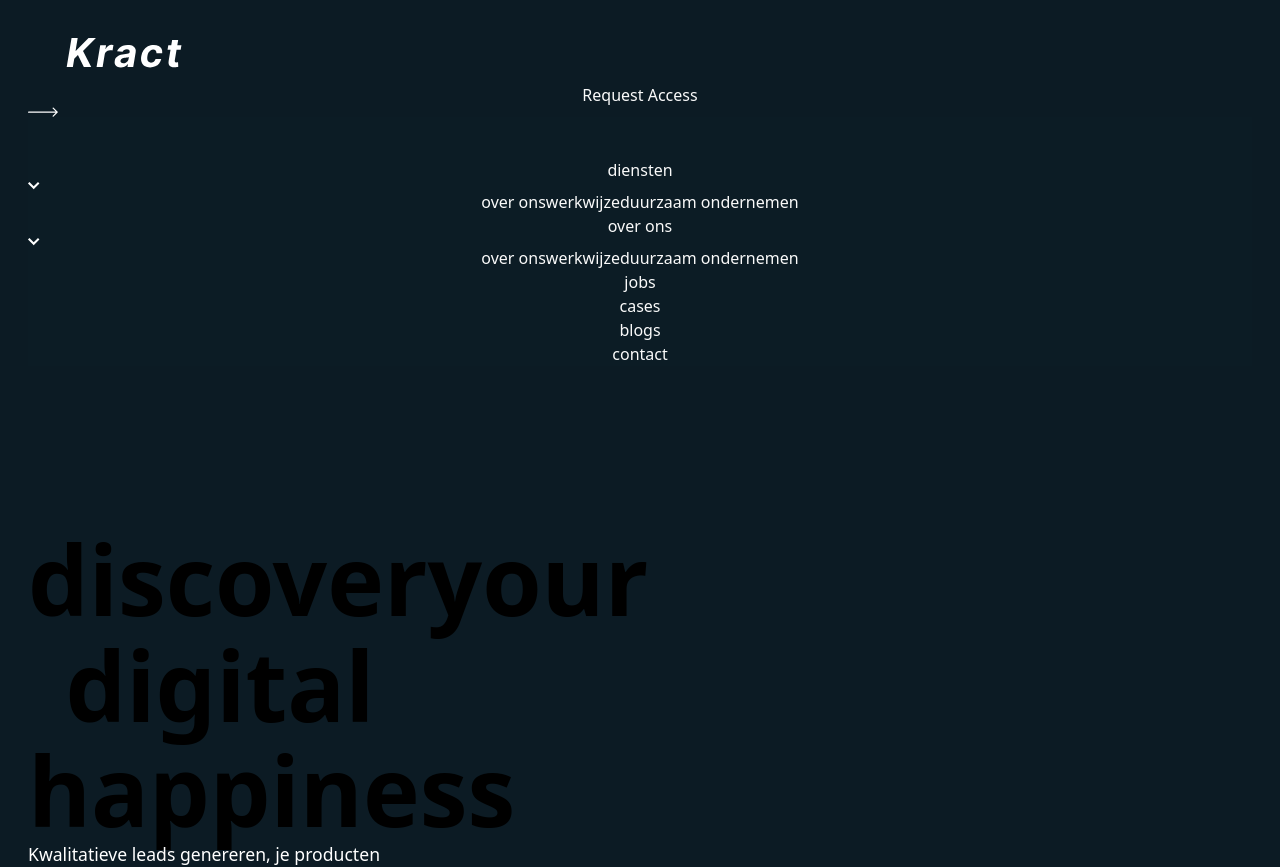
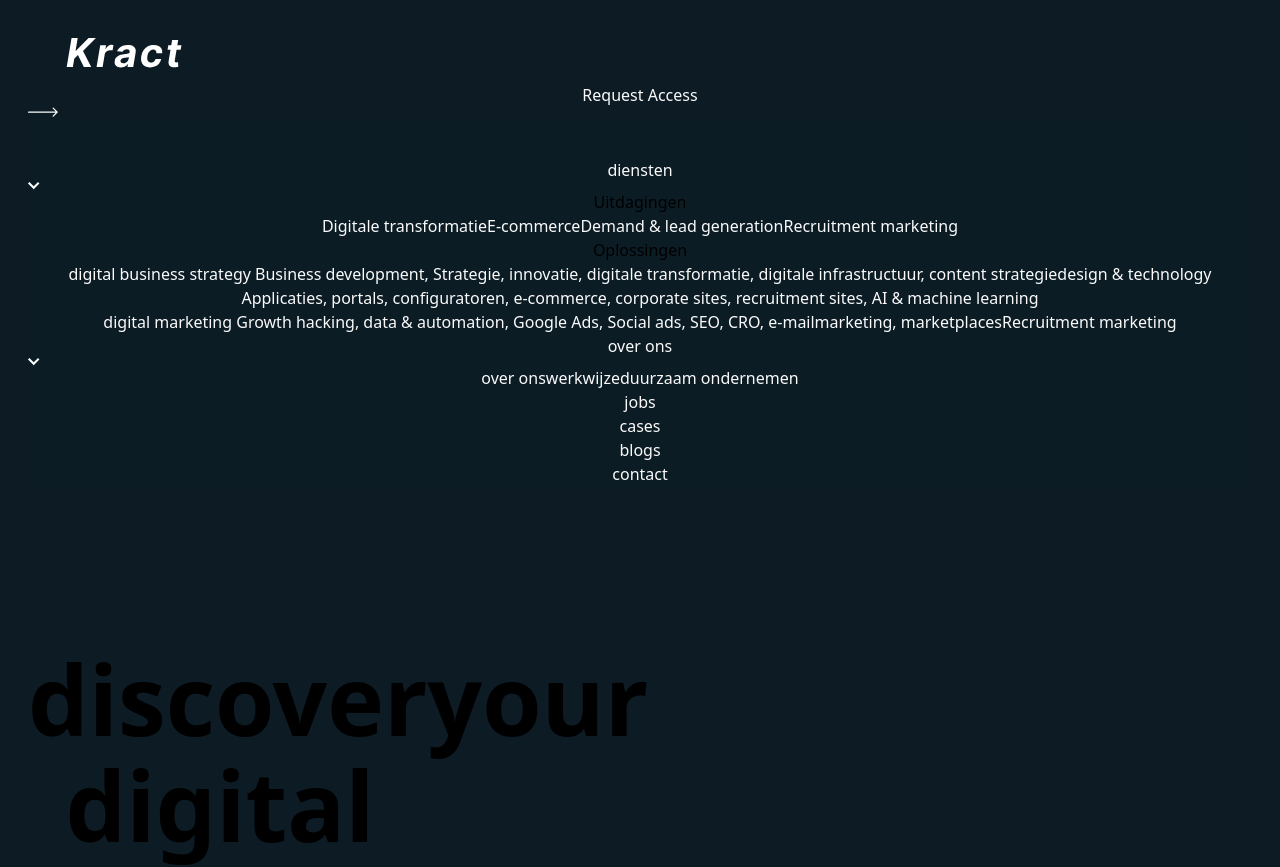
Before and after one commit to Akhras4/website-kracht, a React (Vite) app in the folder kracht/: page / in a window 1280 px wide. Shown: the top 867 px of the page. Built offline with nearby package versions, Linux system fonts and the light colour scheme.

Commit message:
finish all diensten pages

```diff
--- /dev/null
+++ b/kracht/src/components/header/nav.css
@@ -0,0 +1,99 @@
+.navbar {
+    display: none;
+    align-items: center;
+    padding: 12px;
+    background-color: #0c1c25;
+    border-radius: 56px;
+    pointer-events: auto;
+}
+
+.navbar.lg-flex {
+    display: flex;
+}
+
+.navbar .hover-background {
+    position: fixed;
+    padding: 8px 20px;
+    background-color: #1C313D;
+    border-radius: 50px;
+    transition: opacity 0.2s ease-in-out;
+    z-index: 0;
+    opacity: 0;
+    left: 858.203px;
+    top: 35.25px;
+    height: 41.25px;
+    width: 113.844px;
+}
+
+.navbar .menu-item {
+    padding: 8px 20px;
+    position: relative;
+    z-index: 10;
+}
+
+.navbar .menu-link {
+    display: flex;
+    align-items: center;
+    gap: 4px;
+    text-decoration: none;
+    color: white;
+}
+
+.navbar .menu-link svg {
+    margin-top: 4px;
+    width: 12px;
+    height: 8px;
+    transition: transform 0.3s;
+}
+
+.navbar .menu-item:hover svg {
+    transform: rotate(180deg);
+}
+
+.navbar .dropdown-content {
+    padding-top: 24px;
+    position: absolute;
+    top: 100%;
+    right: 33%;
+    min-width: 680px;
+    width: 800px;
+    pointer-events: none;
+    opacity: 0;
+    transition: transform 0.2s ease-out, opacity 0.2s ease-out;
+}
+
+.navbar .menu-item:hover .dropdown-content {
+    pointer-events: auto;
+    opacity: 1;
+    transform: translateY(0);
+}
+
+.navbar .dropdown {
+    display: flex;
+    background-color: #1C313D;
+    padding: 20px;
+    border-radius: 20px;
+    transform: translateY(-15%);
+    opacity: 0;
+    transition: transform 0.2s ease-out, opacity 0.2s ease-out;
+}
+
+.navbar .menu-item:hover .dropdown {
+    transform: translateY(0);
+    opacity: 1;
+}
+
+.navbar .dropdown h1 {
+    color: white;
+}
+
+.navbar .dropdown a {
+    display: inline-block;
+    padding: 8px 20px;
+    border-radius: 50px;
+    font-size: 16px;
+    font-weight: 500;
+    color: white;
+    text-decoration: none;
+    margin-bottom: 10px;
+}
--- a/kracht/src/components/header/navbar.tsx
+++ b/kracht/src/components/header/navbar.tsx
@@ -1,4 +1,5 @@
 import React from "react";
+import './nav.css'
 
 const Navbar:React.FC= () => {
   return (
@@ -10,7 +11,8 @@ const Navbar:React.FC= () => {
         slide-hover-background="1"
         className="fixed py-2 px-5 bg-[#1C313D] rounded-full duration-200 ease-in-out z-0"
         style={{ opacity: 0, left: "858.203px", top: "35.25px", height: "41.25px", width: "113.844px" }}
-      ></div>
+      >
+      </div>
       <div slide-hover="1"  className=" group py-2 px-5 relative z-10">
         <a
           href="/diensten/social-content/"
@@ -34,40 +36,91 @@ const Navbar:React.FC= () => {
             ></path>
           </svg>
         </a>
-        <div className=" pt-6 absolute top-full left-0 min-w-[280px] h-fit pointer-events-none group-hover:pointer-events-auto">
-          <div className="bg-[#1C313D] p-5 bg-dark rounded-[20px] -translate-y-[15%] opacity-0 group-hover:translate-y-0 group-hover:opacity-100 duration-200 ease-out flex flex-col items-start justify-start z-0">
+        <div className=" pt-6 absolute top-full right-1/3 w-fit min-w-[680px] h-fit pointer-events-none group-hover:pointer-events-auto">
+          <div className=" flex-row bg-[#1C313D] p-5 bg-dark rounded-[20px] -translate-y-[15%] opacity-0 group-hover:translate-y-0 group-hover:opacity-100 duration-200 ease-out flex items-start justify-start z-0">
+            <div className="flex  flex-col gap-2" >
+            <h1 className="">Uitdagingen</h1>
             <a
-              href="/over-ons/"
+              href="/thema/digitale-transformatie"
+              className="self-end w-full h-full  z-20"
+              slide-hover="4"
+              target="_self"
+              title="Digitale transformatie"
+            >
+              Digitale transformatie
+            </a>
+            <a
+              href="/thema/e-commerce"
+              className="w-full h-full self-start  text-base font-medium z-20 "
+              slide-hover="4"
+              target="_self"
+              title="E-commerce"
+            >
+              E-commerce
+            </a>
+            <a
+              href="/thema/demand-leadgeneration"
+              className="w-full h-full   rounded-full text-base font-medium z-20 nuxt-link-prefetched"
+              slide-hover="4"
+              target="_self"
+              title="Demand & lead generation"
+            >
+              Demand & lead generation
+            </a>
+            <a
+              href="/thema/recruitment'"
+              className="w-full h-full rounded-full text-base font-medium z-20 nuxt-link-prefetched"
+              slide-hover="4"
+              target="_self"
+              title="Recruitment marketing"
+            >
+              Recruitment marketing
+            </a>
+            </div>
+         <div  className="flex-col w-1/3 ">
+            <h1 className="">Oplossingen</h1>
+            <a
+              href="/diensten/digital-business-strategy"
               className="inline-block py-2 px-5 rounded-full text-base font-medium z-20 nuxt-link-prefetched"
               slide-hover="4"
               target="_self"
-              title="over ons"
+              title="digital business strategy"
             >
-              over ons
+              digital business strategy
+              Business development, Strategie, innovatie, digitale transformatie, digitale infrastructuur, content strategie
             </a>
             <a
-              href="/over-ons/werkwijze/"
+              href="/diensten/design-en-technology/"
               className="inline-block py-2 px-5 rounded-full text-base font-medium z-20 nuxt-link-prefetched"
               slide-hover="4"
               target="_self"
-              title="werkwijze"
+              title="design & technology"
             >
-              werkwijze
+              design & technology
+              Applicaties, portals, configuratoren, e-commerce, corporate sites, recruitment sites, AI & machine learning
             </a>
+            <div  className="flex-col w-1/3 gap-2 ">
             <a
-              href="/over-ons/duurzaam-ondernemen/"
+              href="/diensten/digital-marketing/"
               className="inline-block py-2 px-5 rounded-full text-base font-medium z-20 nuxt-link-prefetched"
               slide-hover="4"
               target="_self"
-              title="duurzaam ondernemen"
+              title="digital marketing"
             >
-              duurzaam ondernemen
+              digital marketing
+              Growth hacking, data & automation, Google Ads, Social ads, SEO, CRO, e-mailmarketing, marketplaces
             </a>
-          <div
-            slide-hover-background="4"
-            className="fixed py-2 px-5 bg-white/10 rounded-full duration-200 ease-in-out z-10 pointer-events-none"
-            style={{ opacity: 0 }}
-          ></div>
+            <a
+              href="/thema/recruitment'"
+              className="inline-block py-2 px-5 rounded-full text-base font-medium z-20 nuxt-link-prefetched"
+              slide-hover="4"
+              target="_self"
+              title="Recruitment marketing"
+            >
+              Recruitment marketing
+            </a>
+            </div>
+            </div>
         </div>
       </div>
       </div>
```
